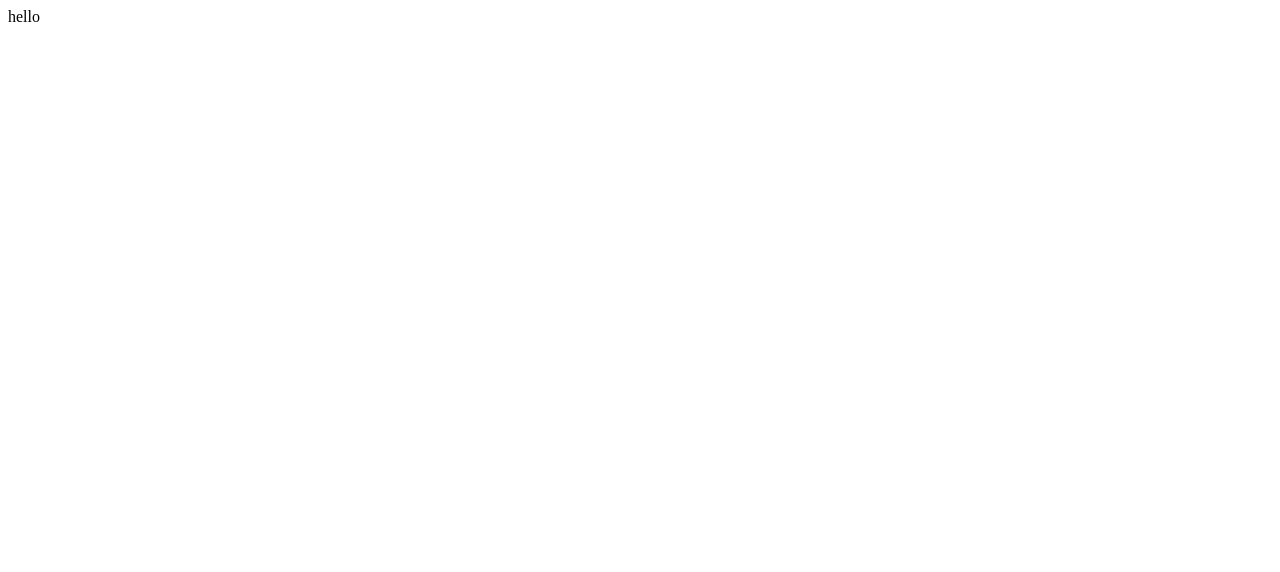
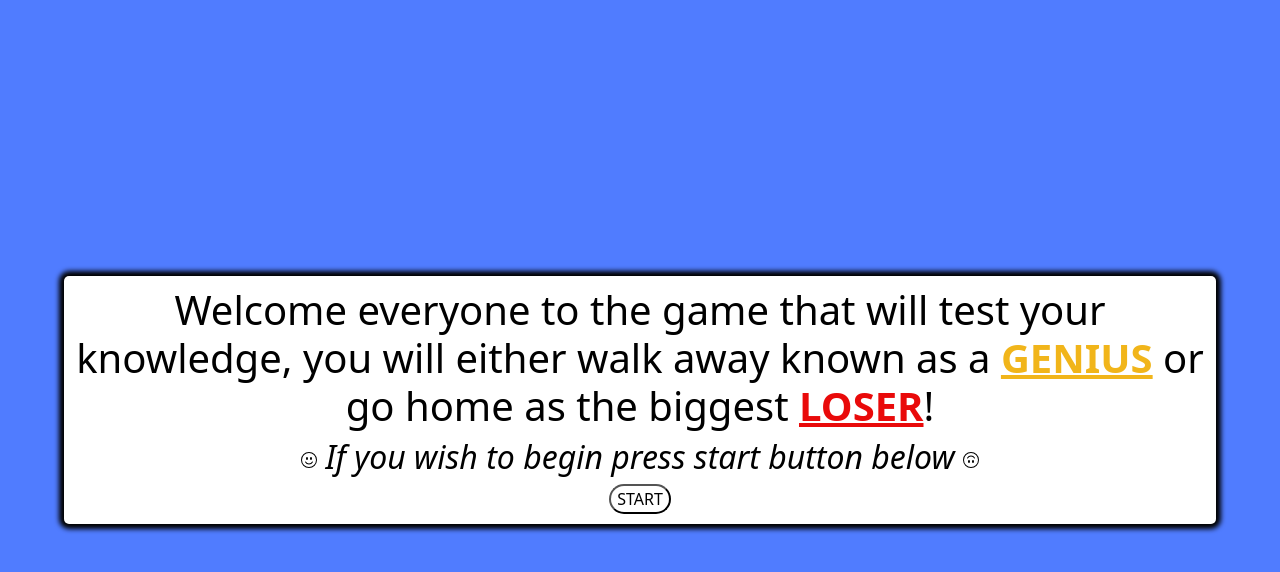
Before and after one commit to mvictn/milestone-1, a plain HTML site: page index.html in a window 1280 px wide. Drawn offline with nearby package versions, Linux system fonts and the light colour scheme.

Commit message:
first slide

```diff
--- a/index.css
+++ b/index.css
@@ -0,0 +1,30 @@
+body {
+ background-color: #507cff;
+ padding: 0;
+ margin: 0;
+ display: flex;
+ justify-content: center;
+ align-items: center;
+ width: 100vw ;
+ height: 100vh;
+}
+.first-slide{
+    color: black;
+    text-align: center;
+    border-radius: 5px;
+    max-width: 90%;
+    padding: 10px;
+    background-color: white;
+    box-shadow: 0 0 5px 5px;
+}
+#start{
+    background-color: white;
+    border-radius: 20px;
+}
+
+.b-1{
+    color: rgb(241, 181, 26);
+}
+.b-2{
+    color: rgb(233, 10, 10);
+}
--- a/index.html
+++ b/index.html
@@ -4,9 +4,28 @@
     <meta charset="UTF-8">
     <meta http-equiv="X-UA-Compatible" content="IE=edge">
     <meta name="viewport" content="width=device-width, initial-scale=1.0">
-    <title>Document</title>
+    <title>Trivia</title>
+    <link href="https://cdn.jsdelivr.net/npm/bootstrap@5.2.0/dist/css/bootstrap.min.css" rel="stylesheet" integrity="sha384-gH2yIJqKdNHPEq0n4Mqa/HGKIhSkIHeL5AyhkYV8i59U5AR6csBvApHHNl/vI1Bx" crossorigin="anonymous">
+    <link rel="stylesheet" href="./index.css">
 </head>
 <body>
-    hello
+    <div class="first-slide">
+        <h1> Welcome everyone to the game that will test your knowledge, you will either walk away known as a <b class="b-1"><u>GENIUS</u></b> or go home as the biggest <b class="b-2"><u>LOSER</u></b>!</h1>
+        <h2>
+            <svg xmlns="http://www.w3.org/2000/svg" width="16" height="16" fill="currentColor" class="bi bi-emoji-smile" viewBox="0 0 16 16">
+            <path d="M8 15A7 7 0 1 1 8 1a7 7 0 0 1 0 14zm0 1A8 8 0 1 0 8 0a8 8 0 0 0 0 16z"/>
+            <path d="M4.285 9.567a.5.5 0 0 1 .683.183A3.498 3.498 0 0 0 8 11.5a3.498 3.498 0 0 0 3.032-1.75.5.5 0 1 1 .866.5A4.498 4.498 0 0 1 8 12.5a4.498 4.498 0 0 1-3.898-2.25.5.5 0 0 1 .183-.683zM7 6.5C7 7.328 6.552 8 6 8s-1-.672-1-1.5S5.448 5 6 5s1 .672 1 1.5zm4 0c0 .828-.448 1.5-1 1.5s-1-.672-1-1.5S9.448 5 10 5s1 .672 1 1.5z"/>
+            </svg>
+        <I>If you wish to begin press start button below </I>
+            <svg xmlns="http://www.w3.org/2000/svg" width="16" height="16" fill="currentColor" class="bi bi-emoji-smile-upside-down" viewBox="0 0 16 16">
+            <path d="M8 1a7 7 0 1 0 0 14A7 7 0 0 0 8 1zm0-1a8 8 0 1 1 0 16A8 8 0 0 1 8 0z"/>
+            <path d="M4.285 6.433a.5.5 0 0 0 .683-.183A3.498 3.498 0 0 1 8 4.5c1.295 0 2.426.703 3.032 1.75a.5.5 0 0 0 .866-.5A4.498 4.498 0 0 0 8 3.5a4.5 4.5 0 0 0-3.898 2.25.5.5 0 0 0 .183.683zM7 9.5C7 8.672 6.552 8 6 8s-1 .672-1 1.5.448 1.5 1 1.5 1-.672 1-1.5zm4 0c0-.828-.448-1.5-1-1.5s-1 .672-1 1.5.448 1.5 1 1.5 1-.672 1-1.5z"/>
+            </svg>
+        </h2>
+            <button id="start">START</button>
+            <button id="next" hidden>NEXT</button>
+
+    </div>
 </body>
+<script src="./index.js"></script>
 </html>
```
